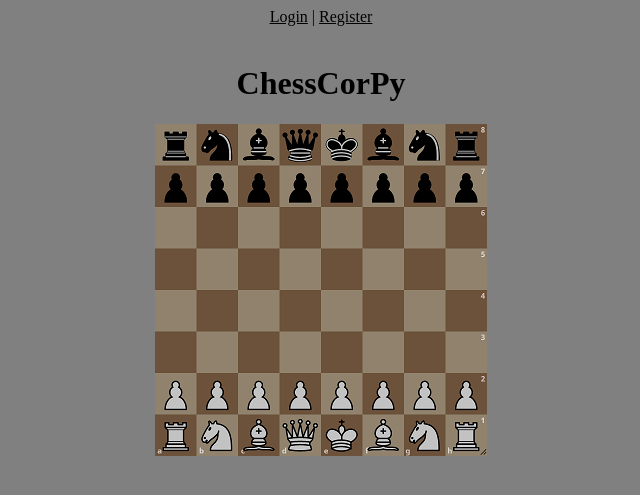
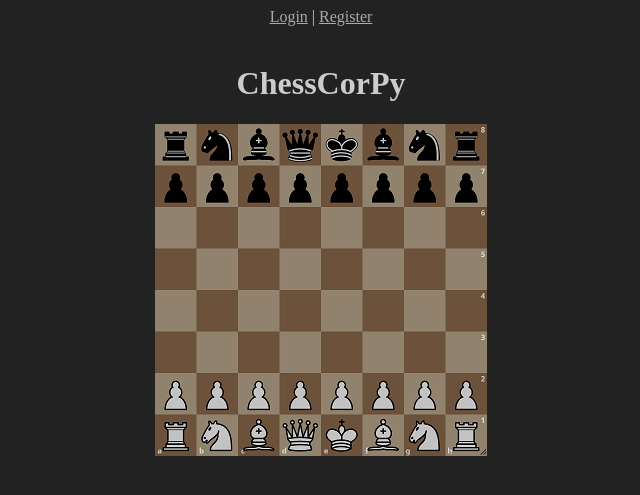
Before and after one commit to kurtjd/chesscorpy, a Flask app: page / in a window 1280 px wide. Shown: the top 495 px of the page, without its empty margins (319-959 px from the left). Run offline with Flask 2, Linux system fonts and the light colour scheme.

Commit message:
Change style

```diff
--- a/chesscorpy/static/css/style.css
+++ b/chesscorpy/static/css/style.css
@@ -1,11 +1,12 @@
 body
 {
-    background-color: gray;
+    background-color: #222222;
+    color: #CCCCCC;
 }
 
 a
 {
-    color: black;
+    color: #AAAAAA;
 }
 a:hover
 {
--- a/chesscorpy/static/js/play_chess.js
+++ b/chesscorpy/static/js/play_chess.js
@@ -234,8 +234,8 @@ if (USER_COLOR === "white" || USER_COLOR === "none") {
 }
 
 if (board.orientation() === "white") {
-    $("#player1").html("<b>" + PLAYER_BLACK + "</b>")
-    $("#player2").html("<b>" + PLAYER_WHITE + "</b>")
+    $("#player1").html("<h3><b>" + PLAYER_BLACK + "</b></h3>")
+    $("#player2").html("<h3><b>" + PLAYER_WHITE + "</b></h3>")
 } else {
     $("#player1").html("<b>" + PLAYER_WHITE + "</b>")
     $("#player2").html("<b>" + PLAYER_BLACK + "</b>")
--- a/chesscorpy/templates/game.html
+++ b/chesscorpy/templates/game.html
@@ -14,9 +14,9 @@
 {% endblock %}
 
 {% block main %}
-  <div id="player1"></div><br>
-  <div id="board" style="width: 500px"></div><br>
-  <div id="player2"></div><br>
+  <div id="player1"></div>
+  <div id="board" style="width: 500px"></div>
+  <div id="player2"></div>
   <div id="captured"></div><br>
   <div id="chat"></div><br>
 
```
